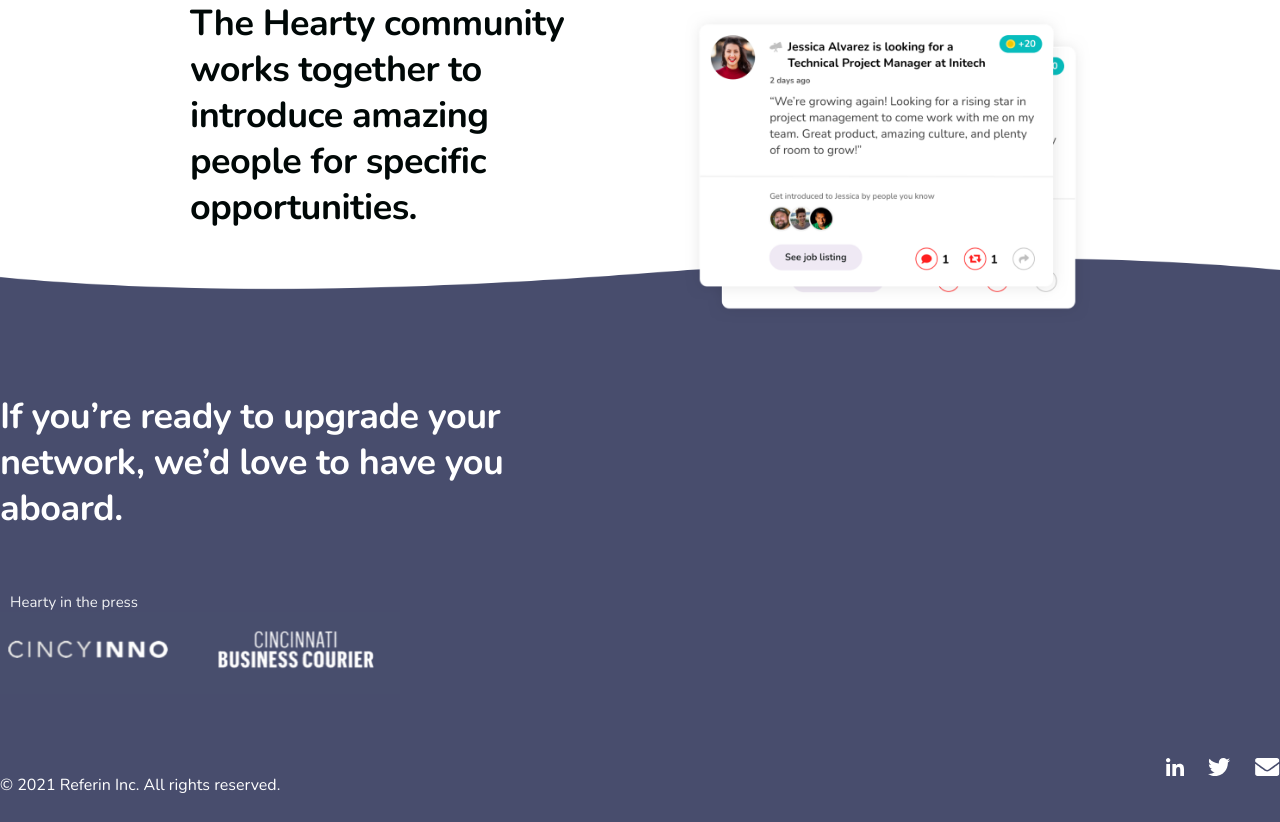
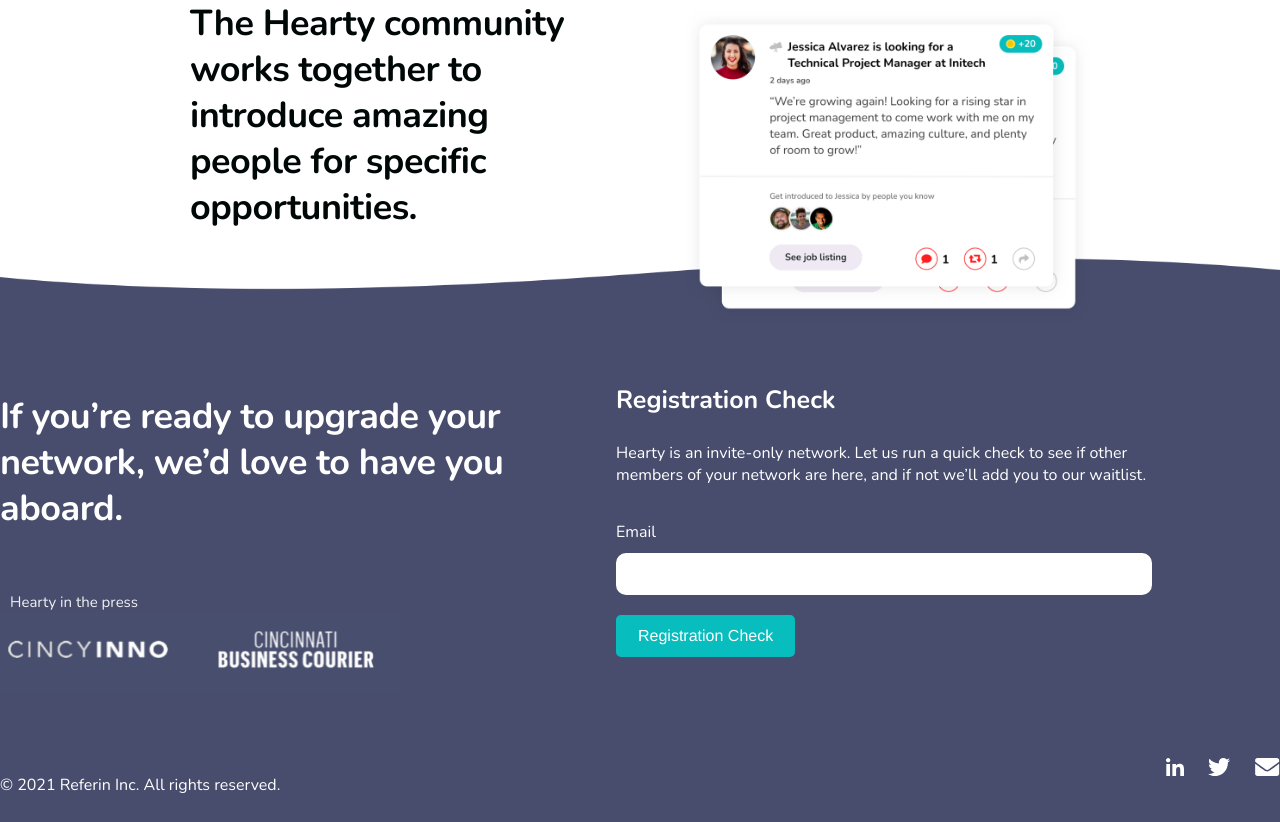
Before and after one commit to Referin/marketingsite, a PHP site: page / in a window 1280 px wide. Shown: the part 2024-2846 px from the top of the page. Run offline with PHP 8.4, Linux system fonts and the light colour scheme; some libraries are stand-ins or nearby versions.

Commit message:
new invite system

```diff
--- a/app.js
+++ b/app.js
@@ -6,3 +6,36 @@
         skrim.classList.toggle("hidden");
 
 }
+
+const checkEligibility = (e)=>{
+        e.preventDefault();
+        document.getElementById('checking').style.display = "block";
+        const li = document.getElementById('li');
+        const value = li.value;
+
+        function validateUrl(value) {
+                const re = /^(([^<>()[\]\\.,;:\s@"]+(\.[^<>()[\]\\.,;:\s@"]+)*)|(".+"))@((\[[0-9]{1,3}\.[0-9]{1,3}\.[0-9]{1,3}\.[0-9]{1,3}\])|(([a-zA-Z\-0-9]+\.)+[a-zA-Z]{2,}))$/;
+                return re.test(String(value).toLowerCase());
+        }
+
+        const valid = validateUrl(value);
+
+        if(!valid) {
+                document.getElementById('checking').style.display = "none";
+                document.getElementById('invalid').style.display = "block";
+                setTimeout(() => {
+                        document.getElementById('invalid').style.display = "none";
+                }, 5000);
+
+                return false;
+        }
+
+        setTimeout(() => {
+                document.getElementById('checking').style.display = "none";
+                document.getElementById('verified').style.display = "block";
+
+                setTimeout(() => {
+                        window.location.href=`https://app.behearty.co/secret/tunnel?email=${value}`
+                }, 1500);
+        }, 2000);
+}
--- a/home.html
+++ b/home.html
@@ -50,7 +50,7 @@
       <div class='left'>
         <h2>The best jobs come from trusted referrals.</h2>
         <h4>Get recommended by your peers and be discovered on Hearty</h4>
-        <a href="/#form" class="btn primary">Request an invite</a>
+        <a href="/#form" class="btn primary">Join Hearty</a>
       </div>
       <div class='right'>
         <img src="./images/grouping.png" />
@@ -119,7 +119,17 @@
       </div>
     </div>
     <div id="form" class="right">
-      <script type="text/javascript" src="https://form.jotform.com/jsform/210945819725060"></script>
+      <form onsubmit="checkEligibility(event)">
+        <div id="checking">Checking...</div>
+        <div id="verified">Verified! Redirecting to registration</div>
+        <div id="invalid">Not a valid email. Please enter a valid email.</div>
+
+        <h3>Registration Check</h3>
+        <p>Hearty is an invite-only network. Let us run a quick check to see if other members of your network are here, and if not we’ll add you to our waitlist.</p>
+        <label>Email</label>
+        <input id="li" type="text">
+        <button type="submit" class="btn primary fill">Registration Check</a>
+      </form>
     </div>
     <div class="bottom">
       <p>© 2021 Referin Inc. All rights reserved.</p>
--- a/style.css
+++ b/style.css
@@ -55,6 +55,30 @@
     padding:10px 20px;
     background-color:transparent;
     cursor: pointer;
+}
+
+#checking, #verified, #invalid {
+    background-color:#08BDBD;
+    padding:10px 20px;
+    text-align: center;
+    color:#fff;
+    font-family: "Nunito";
+    border-radius:15px;
+    display:none;
+
+}
+
+.btn.primary.fill {
+    border: 2px solid #08BDBD;
+    border-radius: 5px;
+    font-family: Helvetica;
+    font-size: 16px;
+    color: #fff;
+    letter-spacing: 0;
+    padding:10px 20px;
+    background-color:#08BDBD;
+    cursor: pointer;
+    margin-top:20px;
 }
 
 .btn.primary:hover {
@@ -429,3 +453,32 @@
     max-width: 400px;
     width: 100%;
 }
+
+#form.right h3, #form.right p {
+    color:#fff;
+    font-family: "Nunito";
+}
+
+#form.right h3 {
+    color:#fff;
+    font-family: "Nunito";
+    font-size:25px;
+}
+
+#form.right label {
+    color:#fff;
+    font-family: "Nunito";
+    width:100%;
+    display:block;
+    margin-top:35px;
+}
+
+#form.right input {
+    padding:10px 10px;
+    font-family: "Nunito";
+    width:100%;
+    display:block;
+    border-radius: 10px;
+    border:2px solid #fff;
+    margin-top:10px;
+}
```
